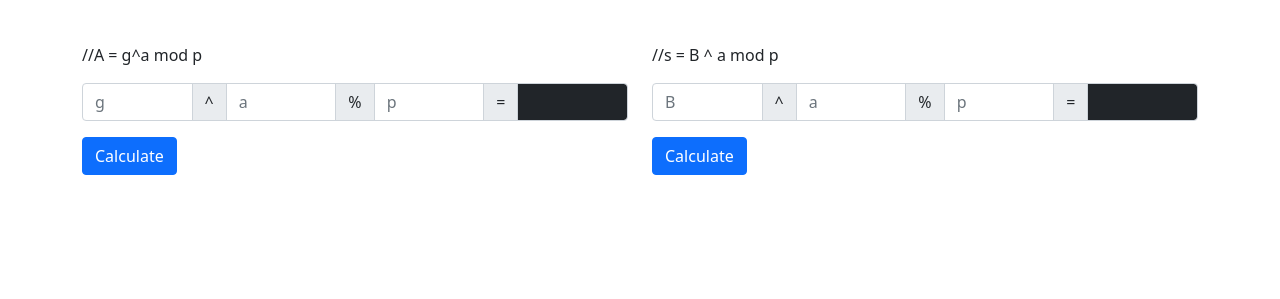
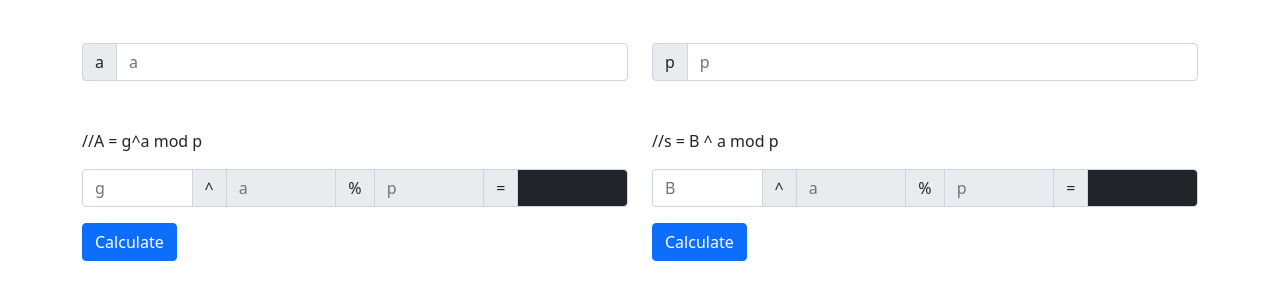
Before and after one commit to ianfajardo/cryptography-calc, a plain HTML site: page index.html in a window 1280 px wide. Shown: the part 101-400 px from the top of the page. Drawn offline with nearby package versions, Linux system fonts and the light colour scheme.

Commit message:
seperate inputs & add listeners

```diff
--- a/index.html
+++ b/index.html
@@ -19,6 +19,32 @@
           <h1 class="mb-5">Crypotography Calculator</h1>
         </div>
       </div>
+      <div class="row mb-5">
+        <div class="col-6">
+          <div class="input-group">
+            <span class="input-group-text">a</span>
+            <input
+              type="text"
+              class="form-control"
+              placeholder="a"
+              id="a1"
+              style="width: 150px"
+            />
+          </div>
+        </div>
+        <div class="col-6">
+          <div class="input-group">
+            <span class="input-group-text">p</span>
+            <input
+              type="text"
+              class="form-control"
+              placeholder="p"
+              id="p1"
+              style="width: 150px"
+            />
+          </div>
+        </div>
+      </div>
       <div class="row">
         <div class="col-6">
           <div class="mb-3">//A = g^a mod p</div>
@@ -26,9 +52,19 @@
           <div class="input-group mb-3">
             <input type="text" class="form-control" placeholder="g" id="g1" />
             <span class="input-group-text">^</span>
-            <input type="text" class="form-control" placeholder="a" id="a1" />
+            <input
+              type="text"
+              class="form-control a-input"
+              placeholder="a"
+              disabled
+            />
             <span class="input-group-text">%</span>
-            <input type="text" class="form-control" placeholder="p" id="p1" />
+            <input
+              type="text"
+              class="form-control p-input"
+              placeholder="p"
+              disabled
+            />
             <span class="input-group-text">=</span>
             <input
               type="text"
@@ -46,9 +82,19 @@
           <div class="input-group mb-3">
             <input type="text" class="form-control" placeholder="B" id="b2" />
             <span class="input-group-text">^</span>
-            <input type="text" class="form-control" placeholder="a" id="a2" />
+            <input
+              type="text"
+              class="form-control a-input"
+              placeholder="a"
+              disabled
+            />
             <span class="input-group-text">%</span>
-            <input type="text" class="form-control" placeholder="p" id="p2" />
+            <input
+              type="text"
+              class="form-control p-input"
+              placeholder="p"
+              disabled
+            />
             <span class="input-group-text">=</span>
             <input
               type="text"
@@ -71,9 +117,6 @@
       crossorigin="anonymous"
     ></script>
 
-    <script src="index.js">
-
-
-    </script>
+    <script src="index.js"></script>
   </body>
 </html>
--- a/index.js
+++ b/index.js
@@ -1,4 +1,14 @@
 //calculating script
+
+      $("#a1").keyup(function() {
+        var a1 = parseInt($("#a1").val());
+        $(".a-input").val(a1);
+      });
+
+      $("#p1").keyup(function() {
+        var p1 = parseInt($("#p1").val());
+        $(".p-input").val(p1);
+      });
 
       //on calculate click
       $("#form1").click(function () {
@@ -24,14 +34,14 @@
       $("#form2").click(function () {
         //get values from form one
         var b2 = parseInt($("#b2").val());
-        var a2 = parseInt($("#a2").val());
-        var p2 = parseInt($("#p2").val());
+        var a1 = parseInt($("#a1").val());
+        var p1 = parseInt($("#p1").val());
         if (
           Number.isInteger(b2) &&
-          Number.isInteger(a2) &&
-          Number.isInteger(p2)
+          Number.isInteger(a1) &&
+          Number.isInteger(p1)
         ) {
-          var val1 = Math.pow(b2, a2) % p2;
+          var val1 = Math.pow(b2, a1) % p1;
           console.log(val1);
           $("#S2").val(val1);
         }
```
